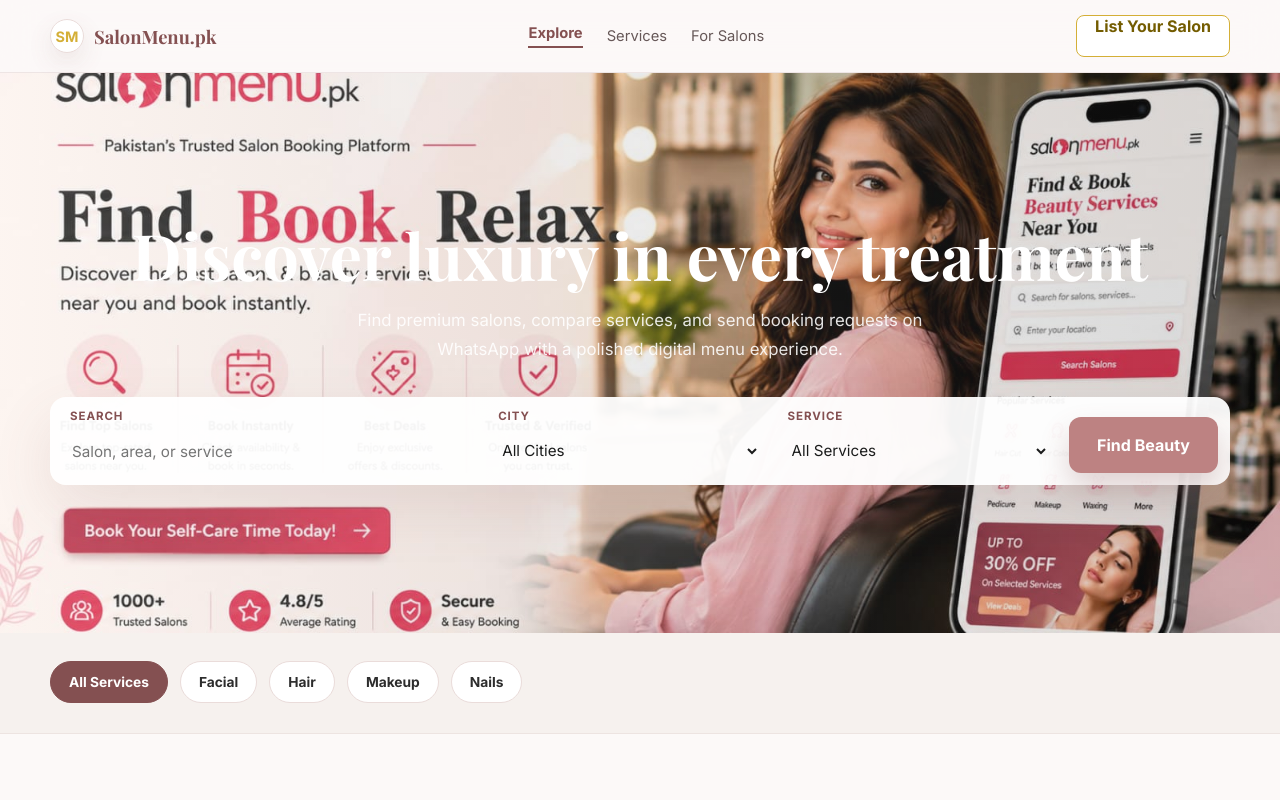
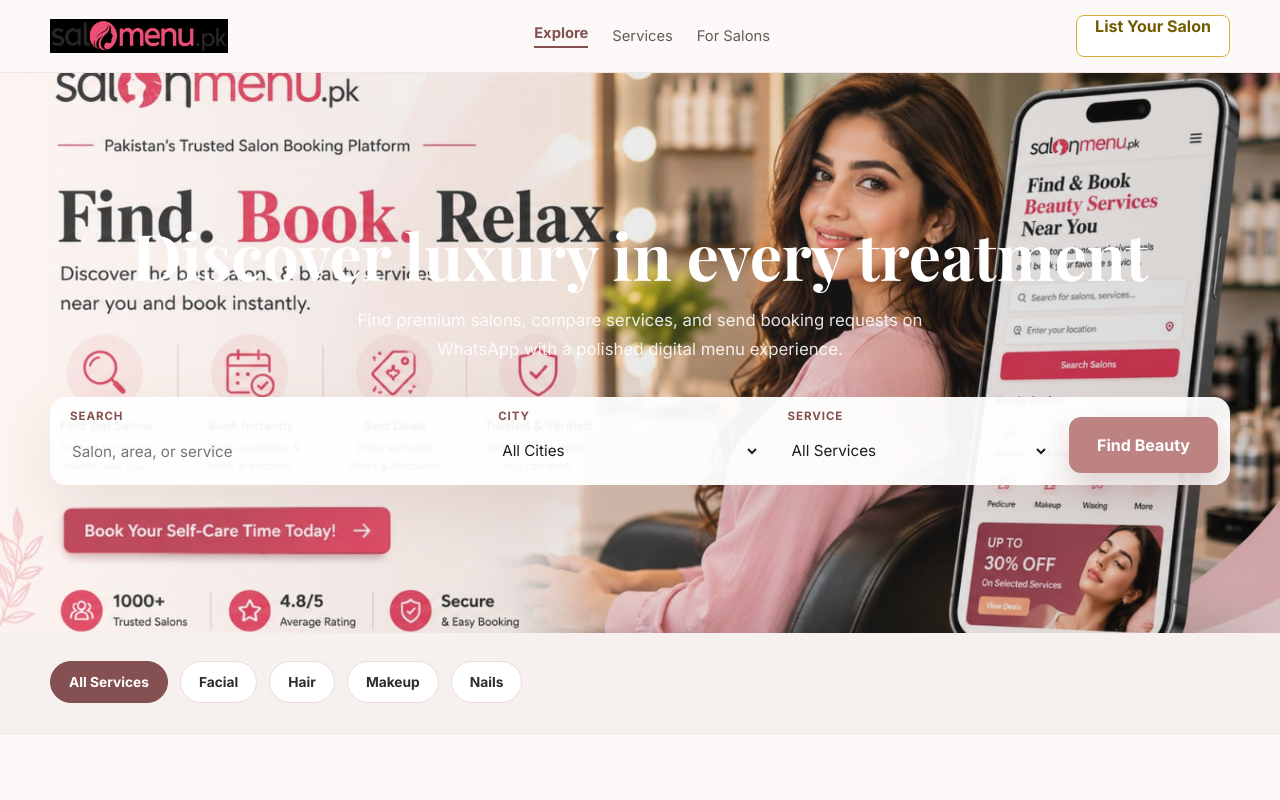
Before and after one commit to sarfrazakhtar786/salon-menu-platform, a plain HTML site: page index.html in a window 1280 px wide. Shown: the top 800 px of the page. Drawn offline with nearby package versions, Linux system fonts and the light colour scheme.

Commit message:
Add cropped SalonMenu logo

```diff
--- a/index.html
+++ b/index.html
@@ -61,26 +61,17 @@
     .brand {
       display: inline-flex;
       align-items: center;
-      gap: 10px;
-      font-family: "Playfair Display", serif;
-      font-size: 1.15rem;
-      font-weight: 700;
-      color: var(--primary);
-      white-space: nowrap;
+      width: 178px;
+      height: 42px;
     }
 
-    .brand-mark {
-      width: 34px;
-      height: 34px;
-      display: grid;
-      place-items: center;
-      border-radius: 50%;
-      background: #fff;
-      border: 1px solid var(--line);
-      box-shadow: 0 10px 24px rgba(132, 80, 81, 0.12);
-      color: var(--gold);
-      font-family: Inter, sans-serif;
-      font-size: 0.9rem;
+    .brand img {
+      width: 100%;
+      height: 100%;
+      display: block;
+      object-fit: contain;
+      object-position: left center;
+      border-radius: 4px;
     }
 
     .nav-links {
@@ -530,6 +521,10 @@
     @media (max-width: 680px) {
       .shell { width: min(100% - 32px, 1180px); }
       .topbar .owner-cta { display: none; }
+      .brand {
+        width: 148px;
+        height: 36px;
+      }
       .hero {
         min-height: 620px;
         text-align: left;
@@ -565,8 +560,7 @@
   <header class="topbar">
     <div class="shell nav">
       <a class="brand" href="/">
-        <span class="brand-mark">SM</span>
-        <span>SalonMenu.pk</span>
+        <img src="assets/images/salonmenu-logo.jpeg" alt="SalonMenu.pk">
       </a>
       <nav class="nav-links" aria-label="Main navigation">
         <a href="#explore">Explore</a>
```
Also changed, not shown: salon.html (+18 -6 lines), assets/images/salonmenu-logo.jpeg (added).
